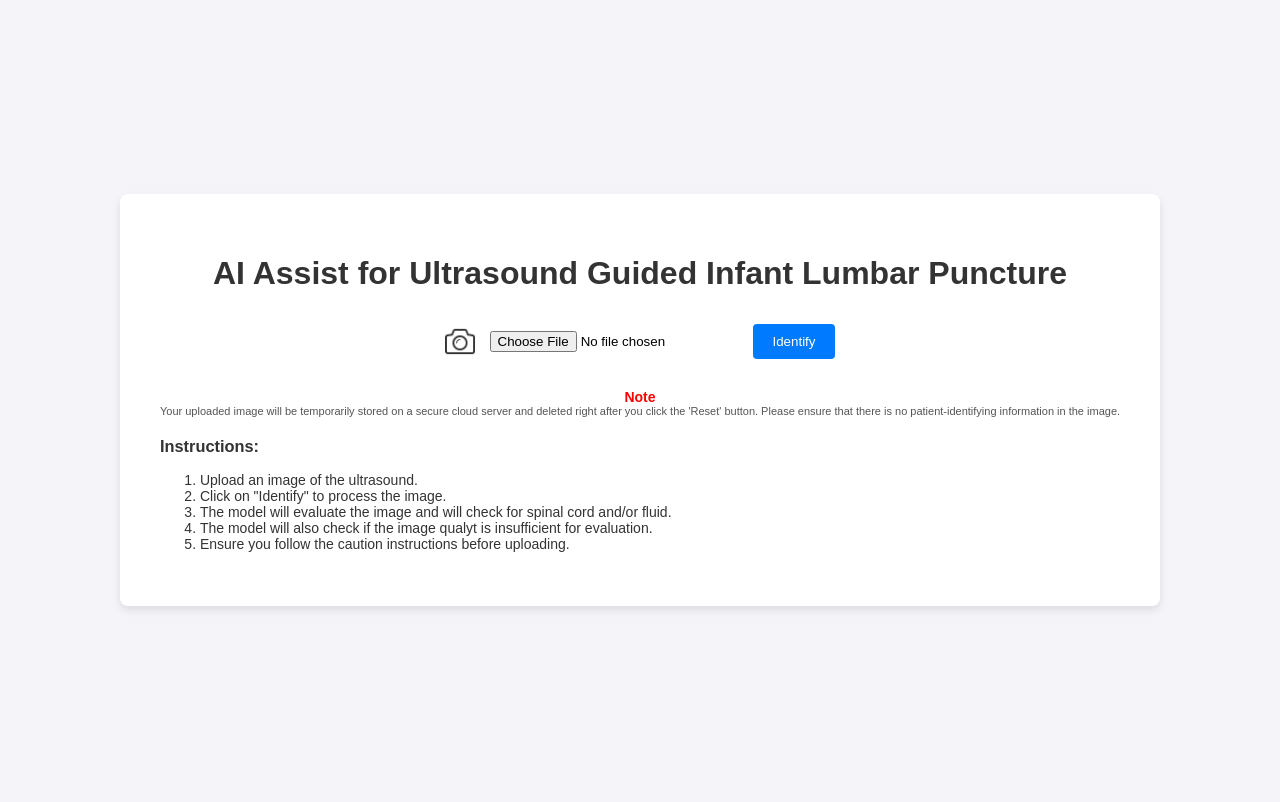
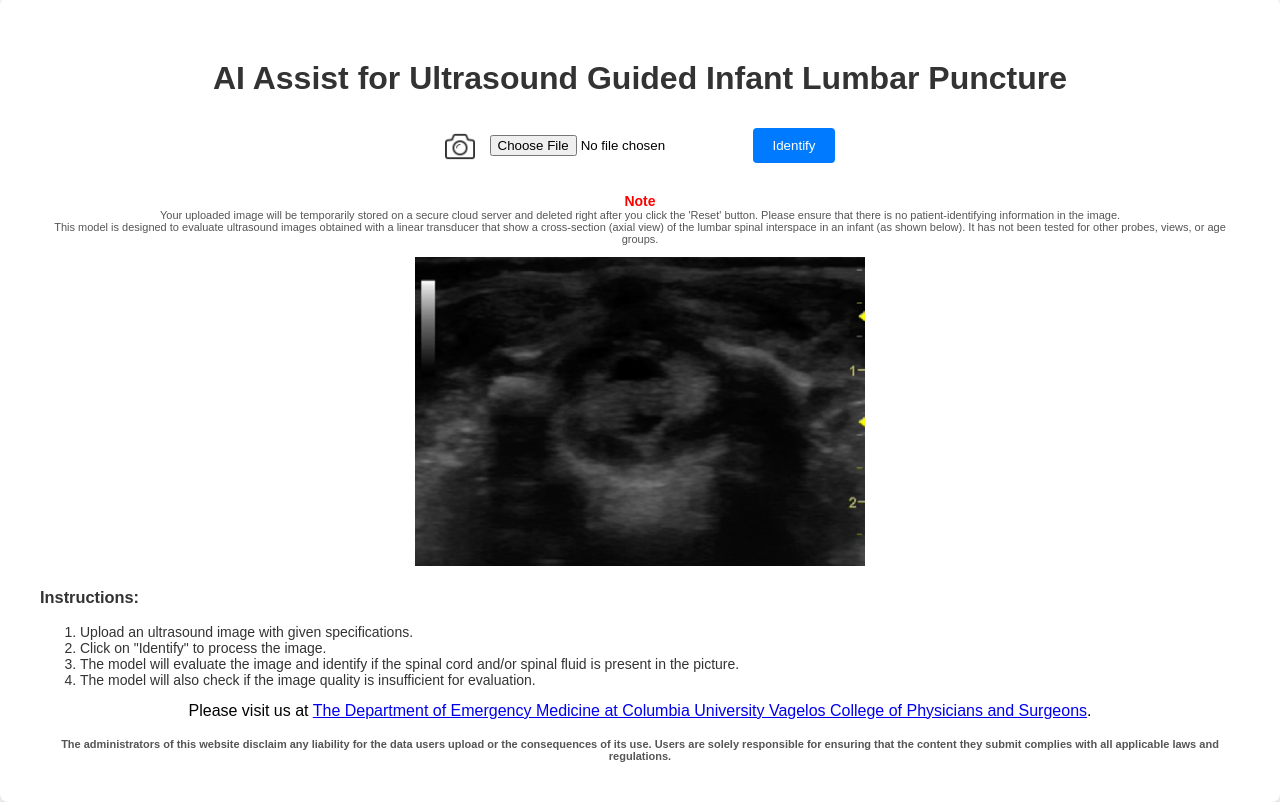
Before and after one commit to arindam-sharma/lp_assist_ai, a Flask app: page / in a window 1280 px wide. Before the commit the page ends 610 px from the top, so only its background shows below. Run offline with Flask 3, Linux system fonts and the light colour scheme.

Commit message:
Updated with new instructions

```diff
--- a/templates/home.html
+++ b/templates/home.html
@@ -41,6 +41,9 @@
             width: 30px;
             height: 30px;
             cursor: pointer;
+        }
+        .sample-image {
+            width: 450px;
         }
         button {
             background-color: #007BFF;
@@ -87,17 +90,31 @@
         </form>
 
         <div class="caution-title">Note</div>
-        <div class="caution">Your uploaded image will be temporarily stored on a secure cloud server and deleted right after you click the 'Reset' button. Please ensure that there is no patient-identifying information in the image.</div>
+        <div class="caution">Your uploaded image will be temporarily stored on a secure cloud server and deleted right after you click the 'Reset' button. Please ensure that there is no patient-identifying information in the image.
+            <br>
+            This model is designed to evaluate ultrasound images obtained with a linear transducer that show a cross-section (axial view) of the lumbar spinal interspace in an infant (as shown below). It has not been tested for other probes, views, or age groups.
+            <br>
+            <br>
+            <img src="{{ url_for('static', filename='assets/sample.png') }}" alt="Sample Image" class="sample-image">
+        </div>
+
         <div class="instructions">
             <h3>Instructions:</h3>
             <ol>
-                <li>Upload an image of the ultrasound.</li>
+                <li>Upload an ultrasound image with given specifications.</li>
                 <li>Click on "Identify" to process the image.</li>
-                <li>The model will evaluate the image and will check for spinal cord and/or fluid.</li>
-                <li>The model will also check if the image qualyt is insufficient for evaluation.</li>
-                <li>Ensure you follow the caution instructions before uploading.</li>
+                <li>The model will evaluate the image and identify if the spinal cord and/or spinal fluid is present in the picture.</li>
+                <li>The model will also check if the image quality is insufficient for evaluation.</li>
             </ol>
         </div>
+        <div>Please visit us at <a href="https://www.emergencymedicine.columbia.edu/education/innovation" target="_blank">The Department of Emergency Medicine at Columbia University Vagelos College of Physicians and Surgeons</a>.
+            <br>
+            <br>
+        <div class="caution">
+        <strong>The administrators of this website disclaim any liability for the data users upload or the consequences of its use. Users are solely responsible for ensuring that the content they submit complies with all applicable laws and regulations.</strong>
+        </div>
+    </div>
+
     </div>
 </body>
 </html>
--- a/templates/predict.html
+++ b/templates/predict.html
@@ -54,6 +54,9 @@
             border-top: 1px solid #ccc;
             margin: 15px 0;
         }
+        .feedback-link {
+            margin-top: 20px;
+        }
     </style>
 </head>
 <body>
@@ -64,6 +67,9 @@
         <img src="{{ url_for('static', filename='uploads/' + image_filename) }}" alt="Provided Image">
         <p>Identified Classes: {{ predicted_class }}</p>
         <button onclick="window.location.href='/'">Reset</button>
+        <div class="feedback-link">
+        Feedback/Collaborate? Fill out the form below. <br><a href="https://docs.google.com/forms/d/e/1FAIpQLSd8Dhh18xS1f9ohTncJZxkTDvTW5fQma4HllUjDtqBVdVICpA/viewform" target="_blank">Join Our Quest for Better AI – Give Feedback!</a>
+        <br>
     </div>
 </body>
 </html>
```
Also changed, not shown: static/assets/sample.png (added), static/uploads/0.jpg (added).
